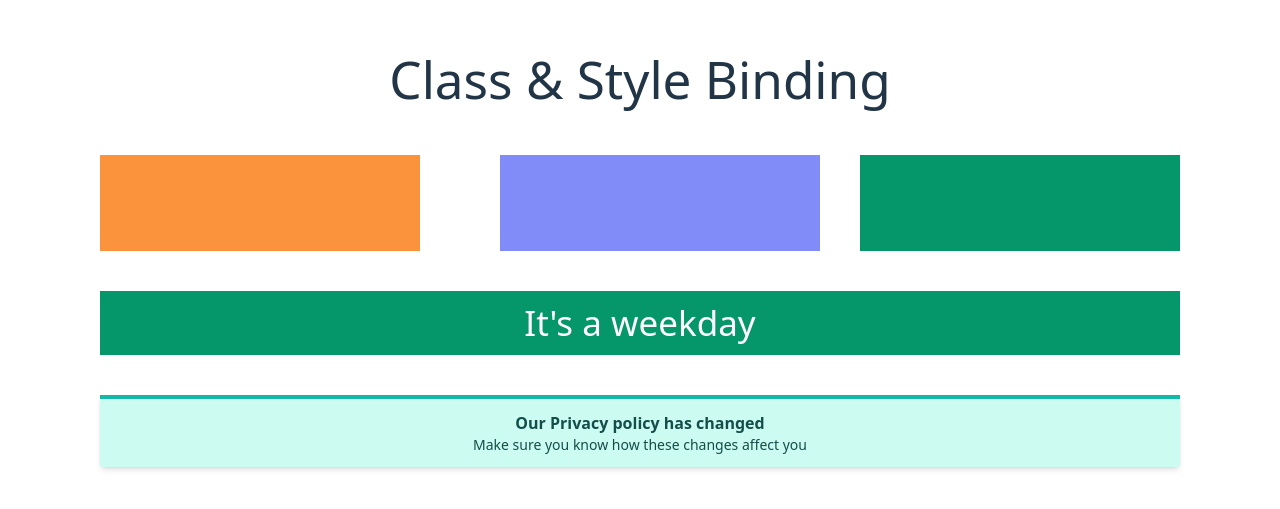
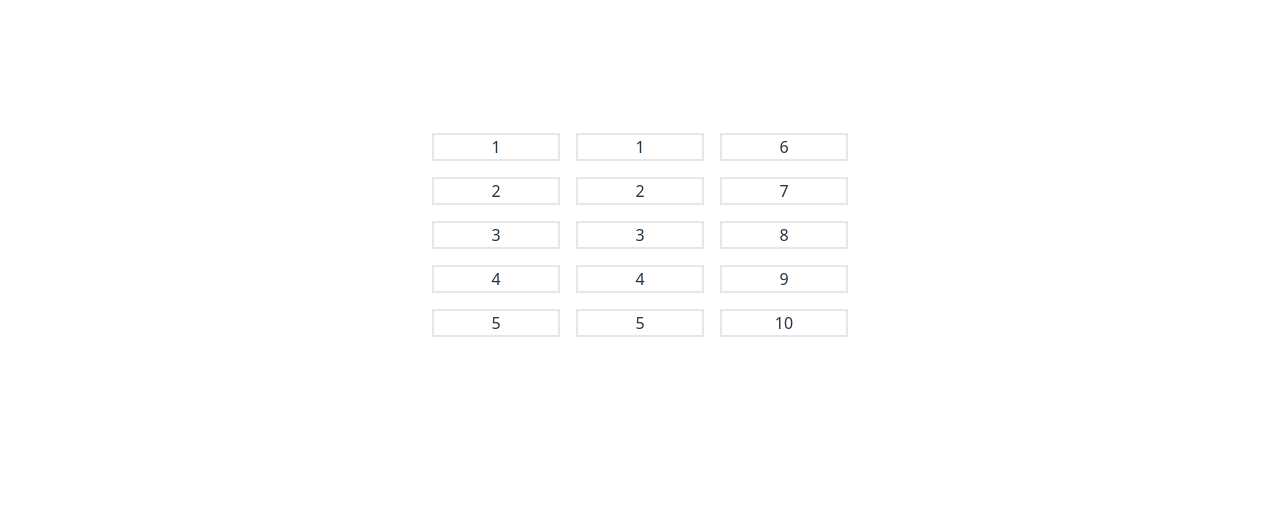
Before and after one commit to shafrinahamed097/p1-data, a Vue app: page / in a window 1280 px wide. Shown: the part 165-674 px from the top of the page. Built offline with nearby package versions, Linux system fonts and the light colour scheme.

Commit message:
simple loop or list rendering

```diff
--- a/src/App.vue
+++ b/src/App.vue
@@ -1,4 +1,4 @@
-<script setup>
+<!-- <script setup>
 // const number = 31;
 // const animal = "goat";
 // const searchUrl = "https://www.pexels.com/search/"
@@ -62,7 +62,9 @@ if('error' == messageType){
 
 
 
-</script>
+</script> -->
+
+
 
 <!-- <template>
     <div>
@@ -147,7 +149,7 @@ if('error' == messageType){
     </section>
 </template> -->
 
-<template>
+<!-- <template>
     <section class="container mx-auto">
         <h1 class="text-center tex-3xl py-12" >Class & Style Binding</h1>
 
@@ -170,6 +172,25 @@ if('error' == messageType){
 
         </section>
     </section>
+</template> -->
+
+
+<script setup>
+
+const items = [1,2,3,4,5] // List Rendering
+
+</script>
+
+<template>
+    <section>
+        <div class="grid grid-flow-col grid-rows-5 gap-4 ">
+            <div class="border-2 border-solid w-32 " v-for="item in items">{{ item }}</div>
+            <div class="border-2 border-solid w-32 " v-for="n in 10">{{ n }}</div>
+
+
+</div>
+    </section>
+
 </template>
 <style scoped>
 
```
